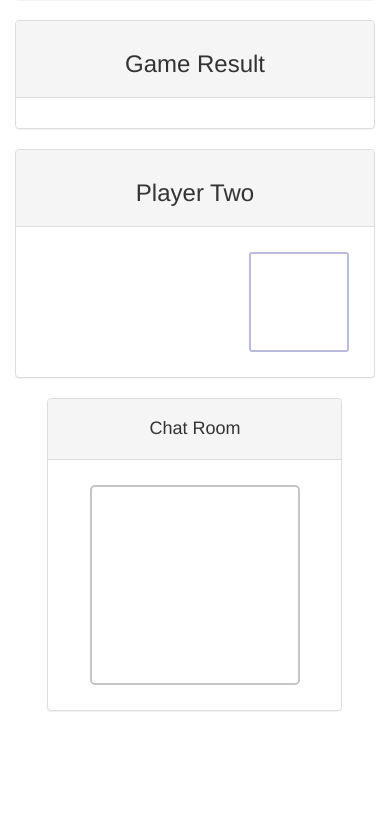
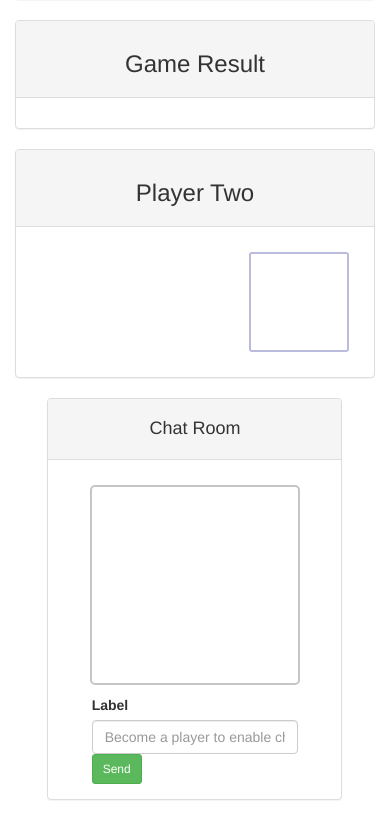
Before and after one commit to jpsilkjr86/RPS-Multiplayer, a plain HTML site: page index.html in a window 390 px wide. Shown: the part 389-1209 px from the top of the page. Before the commit the page ends 1120 px from the top, so only its background shows below. Drawn offline with nearby package versions, Linux system fonts and the light colour scheme; no server answers.

Commit message:
added input form with horizontal form layout for chat message input. scaled it to scale with the chat screen box

```diff
--- a/assets/css/style3.css
+++ b/assets/css/style3.css
@@ -1,3 +1,10 @@
+
+.input-wrapper {
+	width: 90%;
+	margin: auto;
+	overflow: visible;
+}
+
 /* Looked up this method on stack overflow: https://stackoverflow.com/questions/20627807/jquery-chat-box-show-first-messages-at-bottom-of-div-moving-up
  It totally rocks! Adjusted values to fit what I need. */
 .chat-wrapper {
--- a/index.html
+++ b/index.html
@@ -74,12 +74,23 @@
               <h4>Chat Room</h3>
             </div>
             <div class="panel-body" id="chat-panel">
+              <!-- divs for wrapping chat box and chat entries -->
               <div class="chat-wrapper">
                 <div class="chat-content"></div>
               </div>
-            </div>
-          </div>
-        </div>
+              <!-- input text field for submitting chat entries -->
+              <div class="form-group form-horizontal input-wrapper">
+                <label for="inputChatMsg" class="control-label col-sm-2" id="chat-label">Label</label>
+                <div class="col-sm-8">
+                  <input class="form-control" type="text" placeholder="Become a player to enable chat!">
+                </div>
+                <div class="col-sm-1">
+                  <button type="submit" class="btn btn-success btn-sm" id="send-msg">Send</button>
+                </div>
+              </div> <!-- End of Form Group -->
+            </div> <!-- End of Panel-Body -->
+          </div> <!-- End of Panel -->
+        </div> <!-- End of Column -->
       </div> <!-- End of Row -->
     </div> <!--End of Container-->
 
```
